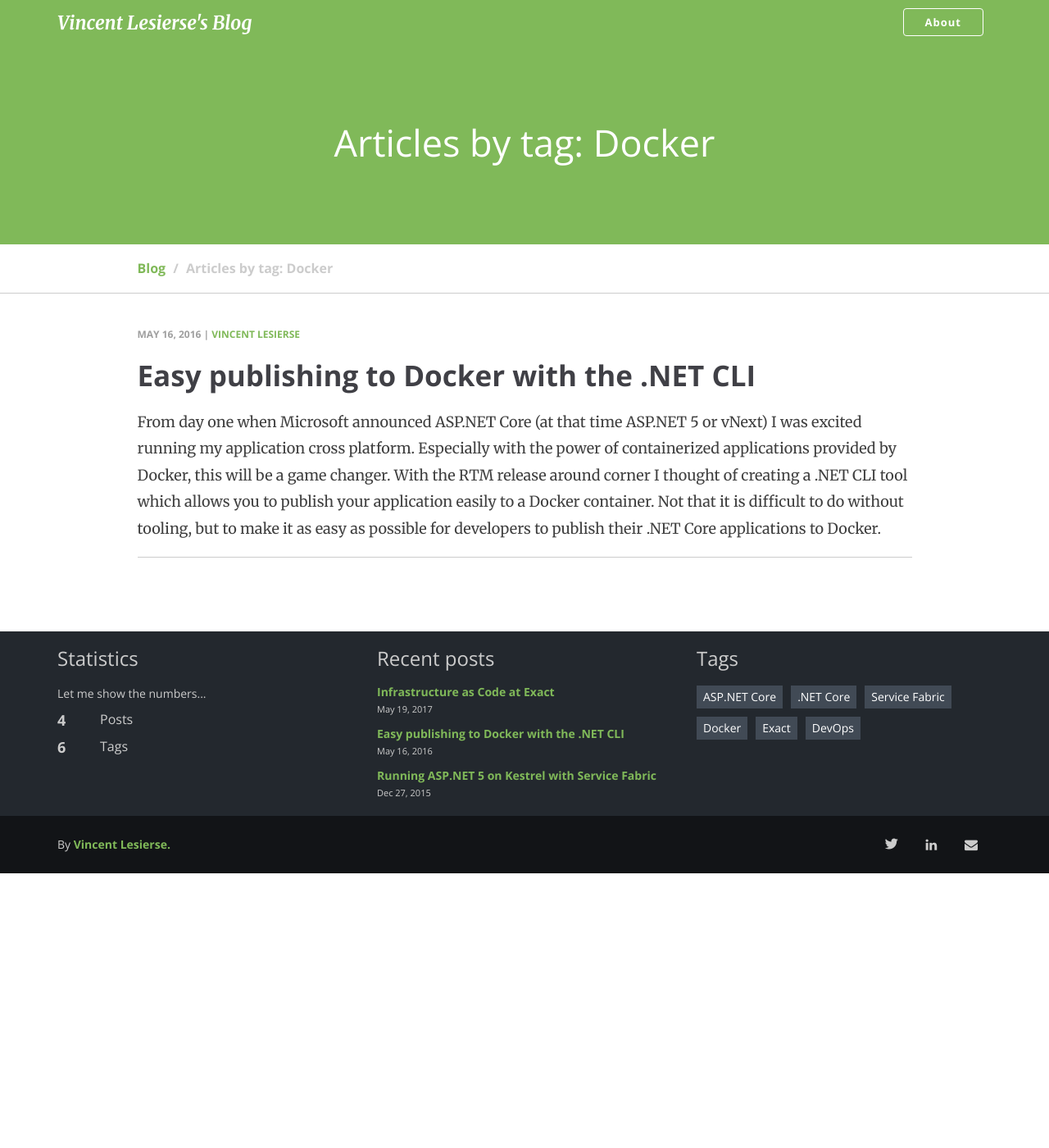
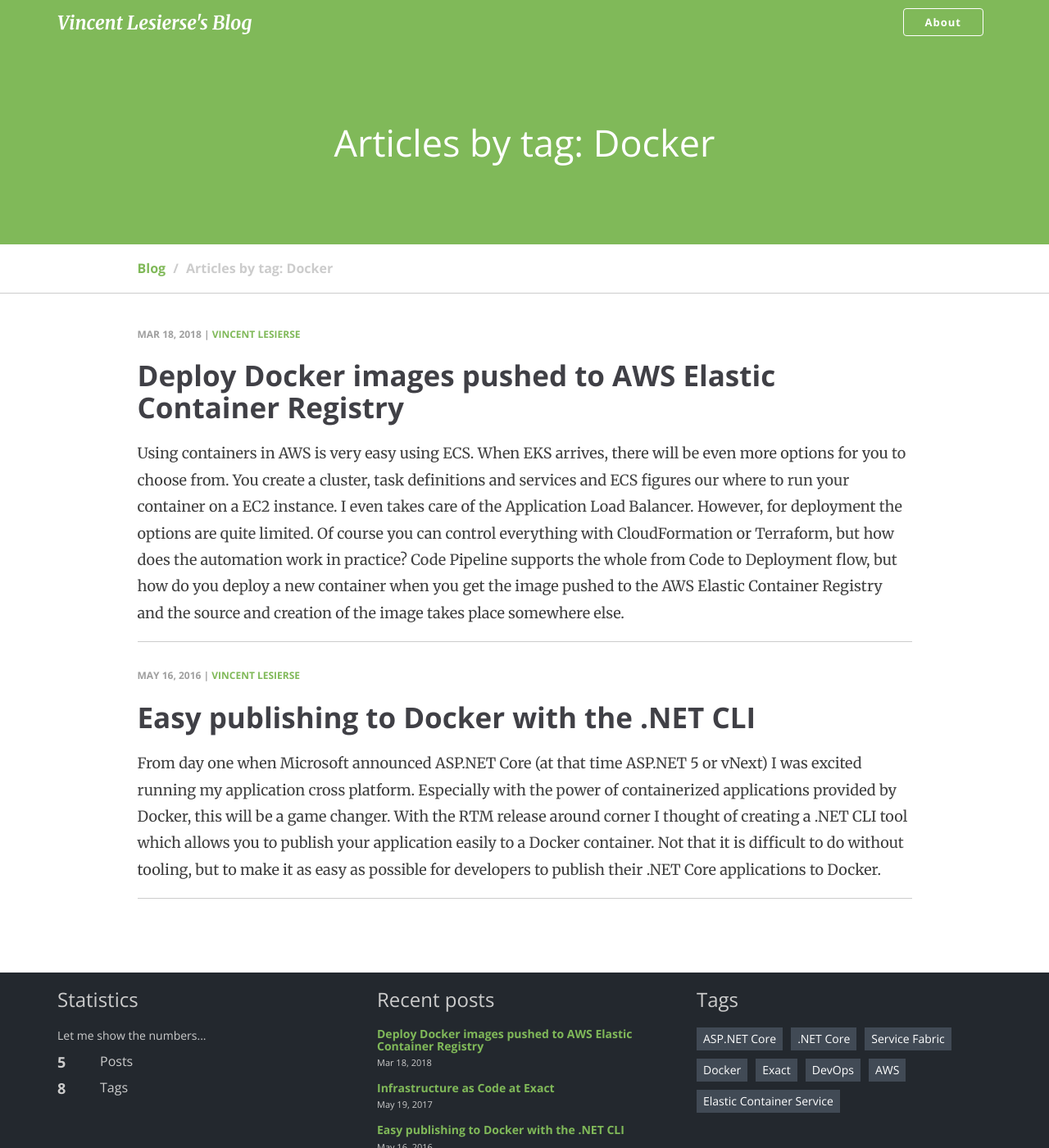
Before and after one commit to vlesierse/vlesierse.github.io, a Jekyll site: the page built from blog/tag/docker.md, in a window 1280 px wide and 1400 px high. Shown: the whole window at 82% size. Built offline with Jekyll 4.4.1, drawn with Linux system fonts in a browser that asks for light colours; nearby versions of some CDN libraries.

Commit message:
Added Post: Deploy Docker images pushed to AWS ECR

````diff
--- a/_data/tags.yml
+++ b/_data/tags.yml
@@ -10,3 +10,7 @@
   name: Exact
 - slug: devops
   name: DevOps
+- slug: aws
+  name: AWS
+- slug: aws-ecs
+  name: Elastic Container Service
--- /dev/null
+++ b/_posts/2018-03-18-deploy-docker-image-pushed-to-aws-ecr.md
@@ -0,0 +1,113 @@
+---
+layout: post
+title:  "Deploy Docker images pushed to AWS Elastic Container Registry"
+author: Vincent Lesierse
+date:   2018-03-18
+tags: [docker,aws,aws-ecs]
+comments: true
+cover: aws.png
+---
+Using containers in AWS is very easy using ECS. When EKS arrives, there will be even more options for you to choose from. You create a cluster, task definitions and services and ECS figures our where to run your container on a EC2 instance. I even takes care of the Application Load Balancer. However, for deployment the options are quite limited. Of course you can control everything with CloudFormation or Terraform, but how does the automation work in practice? Code Pipeline supports the whole from Code to Deployment flow, but how do you deploy a new container when you get the image pushed to the AWS Elastic Container Registry and the source and creation of the image takes place somewhere else.
+
+## ecr-deploy
+**ecr-deploy** is an AWS Lambda function which you can deploy into you AWS account. It's basic function is to deploy you container to the ECS cluster if the image is pushed to ECR.
+
+When you install **ecr-deploy** in your account it will automatically create an AWS CloudWatch Event Rule which will listen for `PutImage` API calls to ECR. Whenever you push an image using `docker push`, ECR will call this API get the data in the registry. The event includes all the information about the image, tag and even the manifest with all the layers.
+
+```json
+{
+    "version": "0",
+    "id": "597eb076-4eb8-4d4b-b019-203b18a55cce",
+    "detail-type": "AWS API Call via CloudTrail",
+    "source": "aws.ecr",
+    "account": "1234567890",
+    "time": "2018-03-18T00:00:00Z",
+    "region": "eu-west-1",
+    "resources": [],
+    "detail": {
+        "eventVersion": "1.04",
+        "userIdentity": {},
+        "eventTime": "2018-03-18T00:00:00Z",
+        "eventSource": "ecr.amazonaws.com",
+        "eventName": "PutImage",
+        "awsRegion": "eu-west-1",
+        "sourceIPAddress": "prod.frontend.ecr.aws.internal",
+        "userAgent": "prod.frontend.ecr.aws.internal",
+        "requestParameters": {
+            "repositoryName": "busybox",
+            "imageTag": "v1",
+            "registryId": "123456789012",
+            "imageManifest": "{}"
+        },
+        "responseElements": {
+            "image": {
+                "repositoryName": "busybox",
+                "imageManifest": "{}",
+                "registryId": "123456789012",
+                "imageId": {
+                    "imageDigest": "sha256:eaa261b73dcc87f1a1880a6320a06867fcb6db77b4bb6139cf9b9059c9af95eb",
+                    "imageTag": "v1"
+                }
+            }
+        },
+        "requestID": "d99b47db-1b3c-11e8-a2b6-b1dd3cc73df2",
+        "eventID": "04caef66-e52b-4c4d-bbb5-547b85fec1f8",
+        "resources": [
+            {
+                "ARN": "arn:aws:ecr:eu-west-1:123456789012:repository/busybox",
+                "accountId": "123456789012"
+            }
+        ],
+        "eventType": "AwsApiCall"
+    }
+}
+```
+When the event is triggered, CloudWatch will push it toward the Lambda function. The function is created in Python and will get the required information out of the event. It's interested in the region, registry, image (repository) and tag.
+
+First it will look for active task definitions which are referencing the image. A new version of those task definitions will be created with the new version tag.
+
+Next it will look at active services which are referencing the task definitions. Those services will be updated with the new revision. ECS will take care of the deployment. When you specified a min capacity of 50% for your service it will perform a rolling deployment. When 100% is specified it will execute a blue/green deployment. The health checks will make sure that if a container instance fails during deployment, the previous revision of the task definition will be used.
+
+## Usage
+If this sounds a good solution for deploying your containers in AWS ECS, then you most likely give it a try.
+
+### Install from AWS Serverless Application Repository
+AWS recently introduced the Serverless Application Repository which contains all kind of different Lambda functions. I've pushed **ecr-deploy** to the repository. You can find the Lambda following the link. [AWS Serverless Application Repository](https://serverlessrepo.aws.amazon.com/applications/arn:aws:serverlessrepo:us-east-1:109625914275:applications~ecr-deploy)
+
+You can deploy the Lambda to your account by clicking the Deploy button.
+
+> Please be aware that you have to change the Lambda's execution role and attach the `AmazonEC2ContainerServiceFullAccess` policy. At the moment of writing it's only possible to use policy templates with the repository and there is no template for ECS.
+
+### Install from Git Repository
+**ecr-deploy** is build using Python and the AWS Serverless Application Model. This allows you to deploy the Lambda using the AWS CLI.
+
+Clone the repository from GitHub and get the latest version.
+```sh
+git clone https://github.com/vlesierse/aws-ecs-automation.git
+cd ecr-deploy
+```
+
+Prepare the repository for deployment. Like I mentioned before, this Lambda is written using Python. You have to create a Virtual Environment using [`Virtualenv`](https://virtualenv.pypa.io/en/stable), active you console and install the required packages.
+```sh
+virtualenv -p python3 --no-site-packages --distribute .env && source .env/bin/activate && pip install -r requirements.txt
+```
+
+When you would like to deploy a Lambda you have to push it to an AWS S3 bucket first. You can easily do this using the AWS Command Line Interface.
+```sh
+aws s3 mb s3://your-aws-sam-bucket
+```
+
+Before deploying the Lambda you have to package it first. This will transform your SAM template file to a CloudFormation template and reference the created ZIP file which contains your code.
+```sh
+aws cloudformation package --template-file template.yml --output-template-file template-packaged.yml --s3-bucket your-aws-sam-bucket
+```
+
+Finally you can deploy the CloudFormation template which will create the required AWS resources and the Lambda.
+```sh
+aws cloudformation deploy --capabilities CAPABILITY_IAM --template-file template-packaged.yml --stack-name <YOUR STACK NAME> --parameter-overrides Cluster=<YOUR CLUSTER>
+```
+
+## Next steps
+If you think that **ecr-deploy** solves the same problem you have when working with containers in AWS, please give it a try. If your use case is sightly different or your are experiencing problems with the Lambda function, please provide feedback in the GitHub repository or send me pull request.
+
+[GitHub](https://github.com/vlesierse/aws-ecs-automation)
--- /dev/null
+++ b/blog/tag/aws-ecs.md
@@ -0,0 +1,6 @@
+---
+layout: blog_by_tag
+title: 'Articles by tag: AWS Elastic Container Service'
+tag: aws-ecs
+permalink: /blog/tag/aws-ecs/
+---
````
Also changed, not shown: blog/tag/aws.md (added, +6 -0 lines), assets/aws.png (added).
